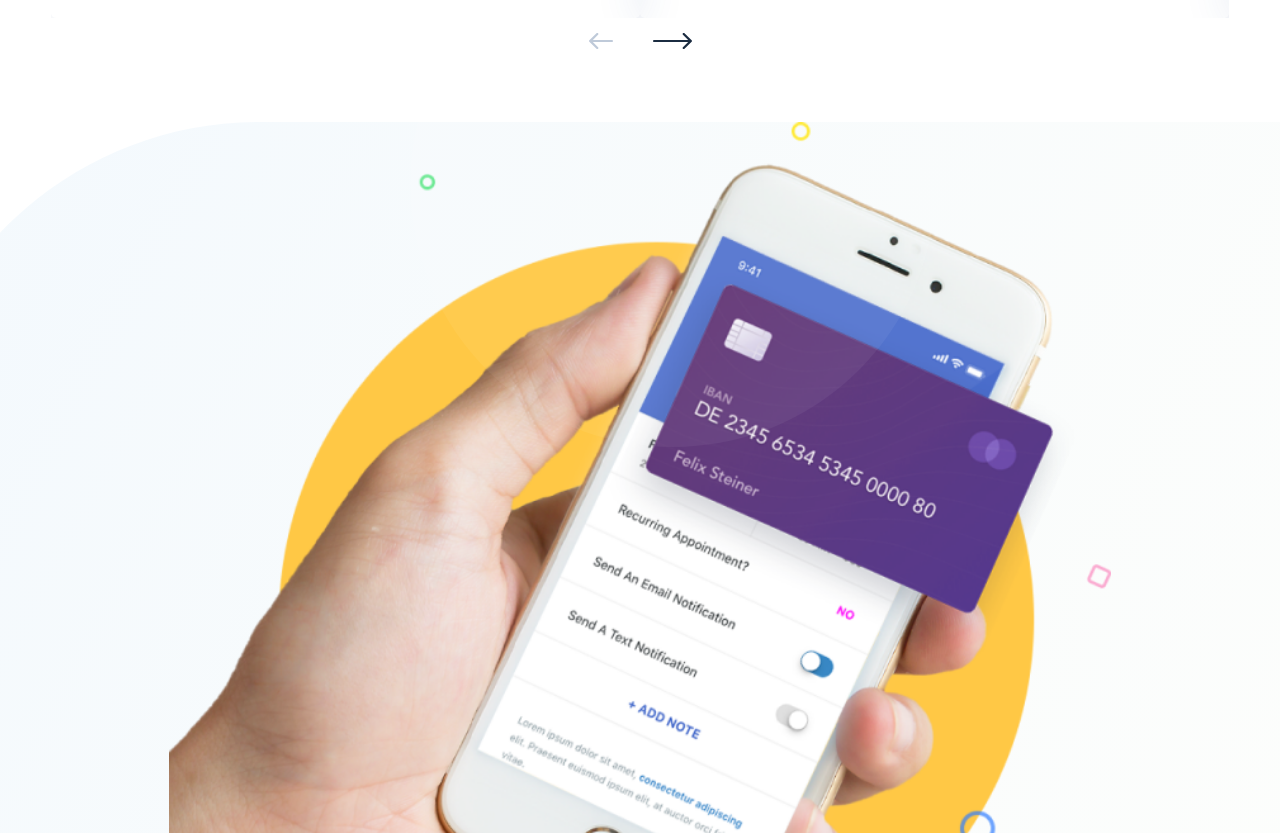
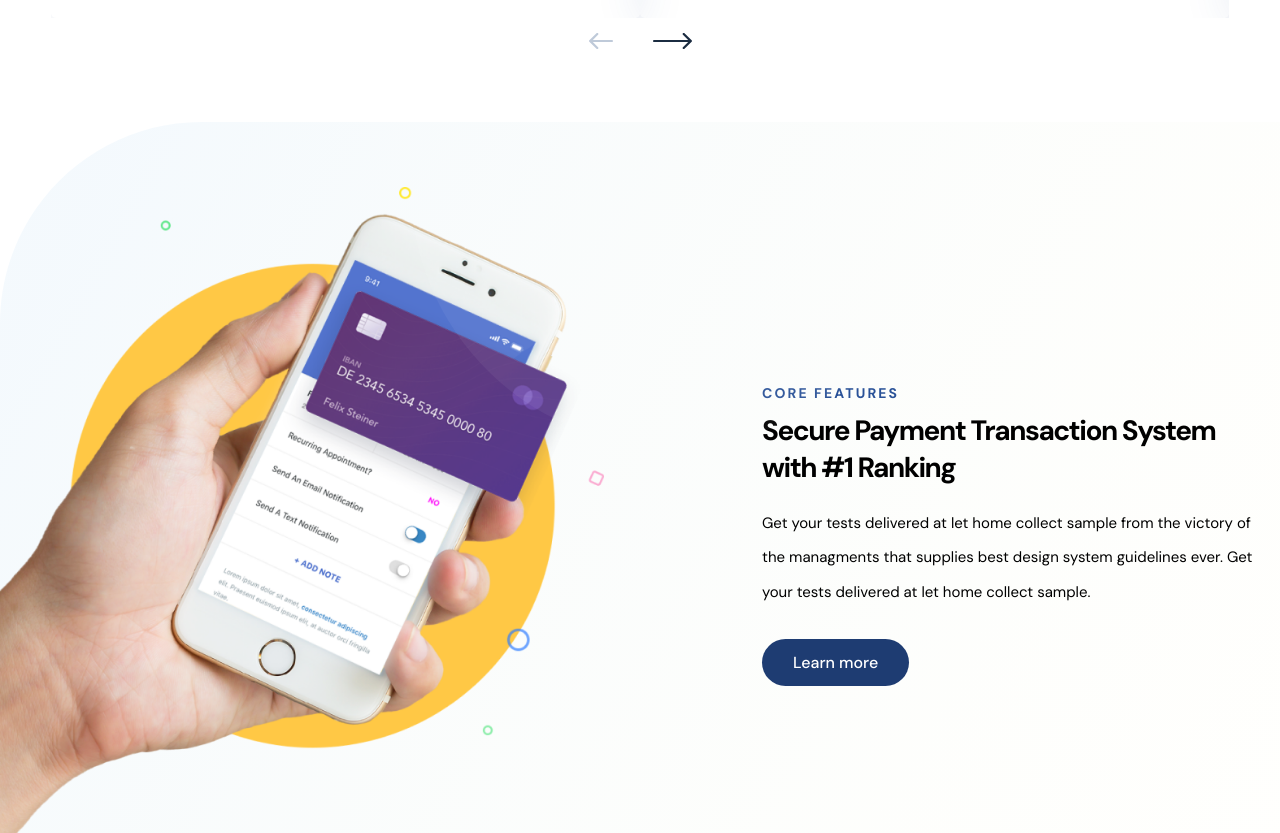
Before and after one commit to vaiperlexmar/landguru-landing, a React (Vite) app: page / in a window 1280 px wide. Shown: the part 5128-5961 px from the top of the page. Built offline with nearby package versions, Linux system fonts and the light colour scheme; data requests are answered from the project's data file.

Commit message:
style: Add styles for Core features 2
- Tablet styles for core features
- Add dark navy button

```diff
--- a/src/components/Companies.jsx
+++ b/src/components/Companies.jsx
@@ -9,12 +9,12 @@ export default function Companies() {
         <h2 className="heading-secondary">
           Smart Jackpots that you may love this anytime & anywhere
         </h2>
-        <p className="paragraph">
+        <p className="paragraph paragraph_high-line">
           Get your tests delivered at let home collect sample from the victory
           of the managments that supplies best design system guidelines ever.
           Get your tests delivered at let home collect sample.
         </p>
-        <button className="btn btn_navy">Get Started</button>
+        <button className="btn btn_dark-navy">Get Started</button>
       </div>
     </section>
   );
--- a/src/components/CoreFeatures_2.jsx
+++ b/src/components/CoreFeatures_2.jsx
@@ -10,12 +10,12 @@ export default function CoreFeatures_2() {
         <h2 className="heading-secondary">
           Secure Payment Transaction System with #1 Ranking
         </h2>
-        <p className="paragraph">
+        <p className="paragraph paragraph_high-line ">
           Get your tests delivered at let home collect sample from the victory
           of the managments that supplies best design system guidelines ever.
           Get your tests delivered at let home collect sample.
         </p>
-        <button className="btn btn_navy">Learn more</button>
+        <button className="btn btn_dark-navy">Learn more</button>
       </div>
     </section>
   );
--- a/src/index.css
+++ b/src/index.css
@@ -101,6 +101,13 @@ section {
   font-variation-settings: "wght" 500;
 }
 
+.btn_dark-navy {
+  background-color: var(--dark-navy);
+  color: var(--white);
+  font-weight: 500;
+  font-variation-settings: "wght" 500;
+}
+
 .link {
   color: var(--white);
   font-size: var(--fs-5);
@@ -161,6 +168,10 @@ section {
 
 .paragraph {
   font-size: var(--fs-5);
+}
+
+.paragraph_high-line {
+  line-height: 2.3;
 }
 
 /*-----------------------------------*\
@@ -769,10 +780,6 @@ section {
     margin-bottom: 2rem;
   }
 
-  .companies__text-box p {
-    line-height: 2.3;
-  }
-
   .companies__image {
     grid-column: 2;
   }
@@ -819,4 +826,24 @@ section {
     display: grid;
     grid-template-columns: 50% 50%;
   }
+
+  /*-----------------------------------*\
+    #CORE FEATURES 2
+  \*-----------------------------------*/
+
+  .core-features_2 {
+    display: grid;
+    grid-template-columns: 60% 1fr;
+    text-align: start;
+    padding: 6.5rem 1rem 0 0;
+    align-items: center;
+  }
+
+  .core-features_2 .heading-secondary {
+    margin-bottom: 2rem;
+  }
+
+  .core-features_2__image {
+    max-width: 604px;
+  }
 }
```
